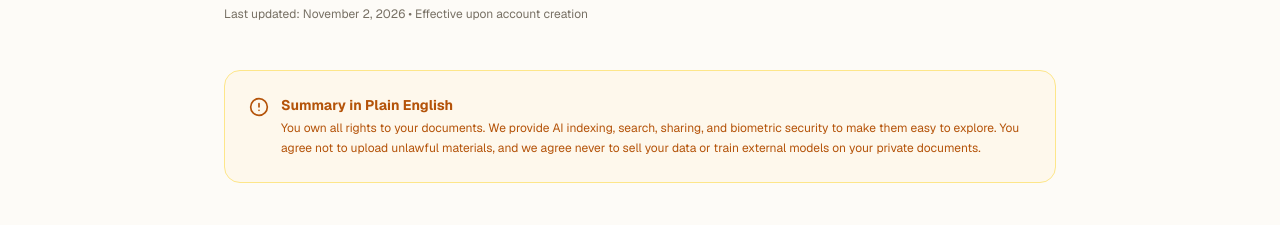
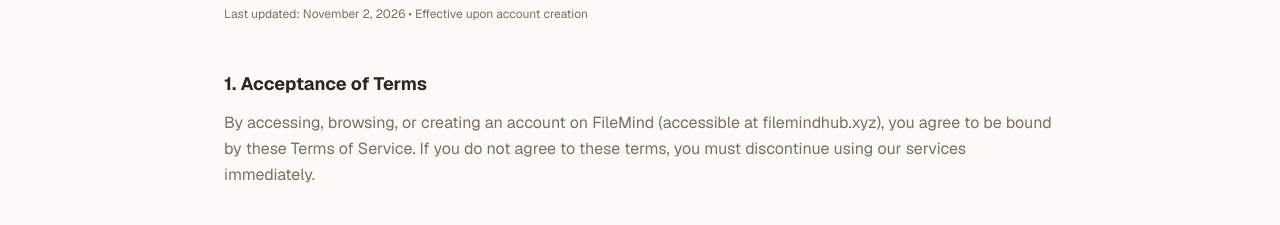
Before and after one commit to jitendarswami63-ai/newFilemind, a Next.js app: page /terms in a window 1280 px wide. Shown: the part 237-462 px from the top of the page. Built offline with nearby package versions, Linux system fonts and the light colour scheme; no server answers.

Commit message:
fix(terms): remove summary callout section

```diff
--- a/app/terms/page.tsx
+++ b/app/terms/page.tsx
@@ -1,7 +1,7 @@
 import type { Metadata } from 'next'
 import Link from 'next/link'
 import Image from 'next/image'
-import { FileCheck2, Scale, AlertCircle } from 'lucide-react'
+import { Scale } from 'lucide-react'
 import { LandingNavbar } from '@/components/landing/LandingNavbar'
 
 export const metadata: Metadata = {
@@ -38,16 +38,6 @@ export default function TermsPage() {
           <p className="text-xs text-[#777064]">
             Last updated: November 2, 2026 • Effective upon account creation
           </p>
-        </section>
-
-        <section className="p-6 rounded-2xl bg-[#FEF8EC] border border-[#FDE68A] text-xs text-[#B45309] flex items-start gap-3">
-          <AlertCircle className="h-5 w-5 flex-shrink-0 text-[#B45309] mt-0.5" />
-          <div className="space-y-1">
-            <span className="font-bold block text-sm">Summary in Plain English</span>
-            <p className="leading-relaxed">
-              You own all rights to your documents. We provide AI indexing, search, sharing, and biometric security to make them easy to explore. You agree not to upload unlawful materials, and we agree never to sell your data or train external models on your private documents.
-            </p>
-          </div>
         </section>
 
         <section className="prose prose-sm max-w-none text-[#777064] space-y-8 leading-relaxed">
```
